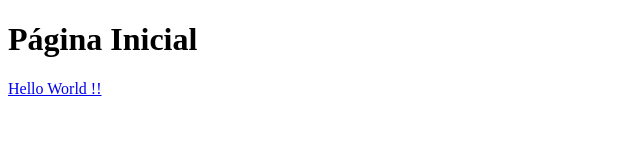
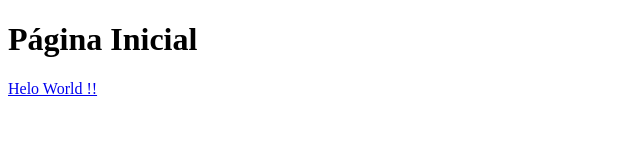
Before and after one commit to JuanHelpes/Eng.-Software, a plain HTML site: page index.html in a window 1280 px wide. Shown: the full height of the page, 0-640 px from the left. Drawn offline with Linux system fonts and the light colour scheme.

Commit message:
Push do D1

```diff
--- a/index.html
+++ b/index.html
@@ -8,6 +8,6 @@
 </head>
 <body>
     <h1>Página Inicial</h1>
-    <a href="contato.html">Hello World !!</a>
+    <a href="contato.html">Helo World !!</a>
 </body>
 </html>
```
